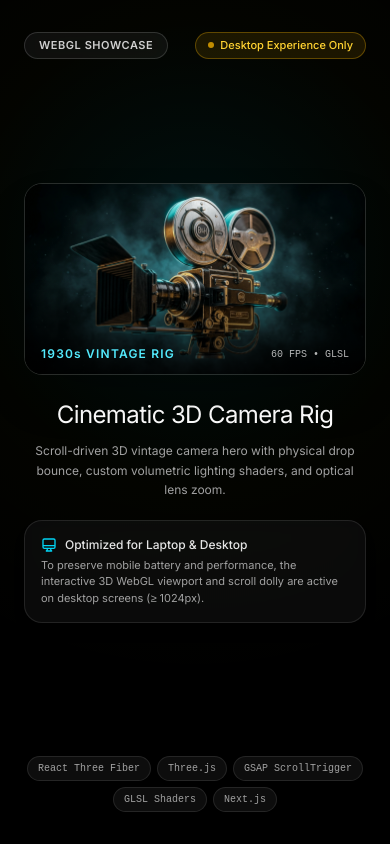
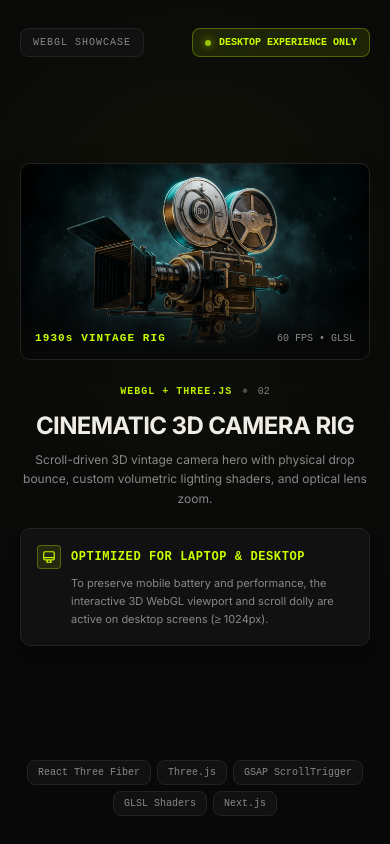
Before and after one commit to Mikey01-ui/Portfolio, a Next.js app: page / in a window 390 px wide. Built offline with nearby package versions, Linux system fonts and the light colour scheme; no server answers.

Commit message:
style: restyle mobile fallback with Miltomy box aesthetic and brand colors

```diff
--- a/src/components/hero-scene/HeroScene.tsx
+++ b/src/components/hero-scene/HeroScene.tsx
@@ -82,71 +82,88 @@
   if (!isDesktop) {
     return (
       <section
-        className="relative min-h-svh w-full bg-black text-[#f4f6fb] flex flex-col justify-between px-6 py-8 sm:px-12 sm:py-12 overflow-hidden selection:bg-cyan-500 selection:text-black"
+        className="relative min-h-svh w-full bg-[#080808] text-[#f0ede6] flex flex-col justify-between px-5 py-7 sm:px-10 sm:py-10 overflow-hidden selection:bg-[#c8ff00] selection:text-black"
         aria-label="Cinematic 3D Camera Rig"
       >
-        {/* Ambient atmospheric backdrop glow */}
+        {/* Ambient atmospheric backdrop glow with Miltomy brand green */}
         <div
-          className="absolute inset-0 pointer-events-none opacity-40 -z-0"
+          className="absolute inset-0 pointer-events-none opacity-30 -z-0"
           style={{
             background:
-              "radial-gradient(circle at 50% 30%, rgba(0, 255, 255, 0.16) 0%, rgba(200, 255, 0, 0.04) 38%, transparent 70%)",
+              "radial-gradient(circle at 50% 28%, rgba(200, 255, 0, 0.14) 0%, rgba(200, 255, 0, 0.03) 42%, transparent 70%)",
           }}
         />
 
-        {/* Top bar indicator */}
+        {/* Top bar indicators in Miltomy box style */}
         <div className="relative z-10 flex items-center justify-between w-full">
-          <div className="border border-white/15 rounded-full px-3.5 py-1 text-[11px] font-semibold tracking-wider uppercase text-white/80 bg-white/5 backdrop-blur-md">
+          <div className="border border-[#222222] bg-[#111111] rounded-md px-3 py-1.5 text-[10px] sm:text-[11px] font-mono tracking-widest uppercase text-[#888888]">
             WebGL Showcase
           </div>
-          <div className="inline-flex items-center gap-1.5 border border-amber-400/30 bg-amber-400/10 rounded-full px-3 py-1 text-[11px] font-medium text-amber-300">
-            <span className="w-1.5 h-1.5 rounded-full bg-amber-400 animate-pulse" />
-            Desktop Experience Only
+          <div className="inline-flex items-center gap-2 border border-[#c8ff00]/30 bg-[#c8ff00]/10 rounded-md px-3 py-1.5 text-[10px] sm:text-[11px] font-mono font-semibold text-[#c8ff00]">
+            <span className="w-1.5 h-1.5 rounded-full bg-[#c8ff00] shadow-[0_0_8px_#c8ff00] animate-pulse" />
+            DESKTOP EXPERIENCE ONLY
           </div>
         </div>
 
-        {/* Hero showcase card */}
-        <div className="relative z-10 flex flex-col items-center justify-center my-auto py-6 text-center max-w-md mx-auto w-full">
-          <div className="relative w-full aspect-[16/9] rounded-2xl overflow-hidden shadow-2xl border border-white/15 mb-6 group">
+        {/* Hero showcase card in Miltomy box style */}
+        <div className="relative z-10 flex flex-col items-center justify-center my-auto py-5 text-center max-w-md mx-auto w-full">
+          <div className="relative w-full aspect-[16/9] rounded-lg overflow-hidden shadow-2xl border border-[#222222] bg-[#111111] mb-5 group">
             <img
               src={`${basePath}/images/camera-3d-preview.jpg`}
               alt="1930s 3D Studio Movie Camera"
               className="w-full h-full object-cover"
             />
-            <div className="absolute inset-0 bg-gradient-to-t from-black/85 via-black/10 to-transparent pointer-events-none" />
-            <div className="absolute bottom-3 left-4 right-4 flex items-center justify-between pointer-events-none">
-              <span className="text-xs font-semibold tracking-widest text-cyan-300">1930s VINTAGE RIG</span>
-              <span className="text-[10px] text-white/70 font-mono">60 FPS • GLSL</span>
+            <div className="absolute inset-0 bg-gradient-to-t from-[#080808] via-black/25 to-transparent pointer-events-none" />
+            <div className="absolute bottom-3 left-3.5 right-3.5 flex items-center justify-between pointer-events-none">
+              <span className="text-[11px] font-mono font-bold tracking-widest text-[#c8ff00] drop-shadow-sm">
+                1930s VINTAGE RIG
+              </span>
+              <span className="text-[10px] text-[#888888] font-mono">
+                60 FPS • GLSL
+              </span>
             </div>
           </div>
 
-          <h1 className="text-2xl sm:text-3xl font-normal tracking-tight text-white mb-2.5">
+          <div className="flex items-center gap-2 mb-1.5">
+            <span className="text-[10px] font-mono font-semibold tracking-widest uppercase text-[#c8ff00]">
+              WEBGL + THREE.JS
+            </span>
+            <span className="text-neutral-600 font-mono">•</span>
+            <span className="text-[10px] font-mono text-[#888888]">
+              02
+            </span>
+          </div>
+
+          <h1 className="text-2xl sm:text-3xl font-bold tracking-tight text-[#f0ede6] uppercase mb-2">
             Cinematic 3D Camera Rig
           </h1>
 
-          <p className="text-xs sm:text-sm text-neutral-400 leading-relaxed mb-5 font-normal">
+          <p className="text-xs sm:text-sm text-[#888888] leading-relaxed mb-5 font-normal">
             Scroll-driven 3D vintage camera hero with physical drop bounce, custom volumetric lighting shaders, and optical lens zoom.
           </p>
 
-          <div className="bg-white/[0.04] border border-white/10 rounded-2xl p-4 text-left w-full backdrop-blur-md shadow-lg">
-            <div className="flex items-center gap-2 text-xs font-medium text-neutral-200 mb-1">
-              <svg className="w-4 h-4 text-cyan-400 shrink-0" fill="none" viewBox="0 0 24 24" stroke="currentColor">
-                <path strokeLinecap="round" strokeLinejoin="round" strokeWidth="2" d="M9.75 17L9 20l-1 1h8l-1-1-.75-3M3 13h18M5 17h14a2 2 0 002-2V5a2 2 0 00-2-2H5a2 2 0 00-2 2v10a2 2 0 002 2z" />
-              </svg>
-              Optimized for Laptop & Desktop
+          {/* Miltomy Box Style Info Card */}
+          <div className="bg-[#111111] border border-[#222222] rounded-lg p-4 sm:p-5 text-left w-full shadow-lg">
+            <div className="flex items-center gap-2.5 text-xs font-semibold text-[#f0ede6] mb-1.5 font-mono uppercase tracking-wider">
+              <div className="w-6 h-6 rounded bg-[#c8ff00]/10 border border-[#c8ff00]/30 flex items-center justify-center text-[#c8ff00] shrink-0">
+                <svg className="w-3.5 h-3.5 text-[#c8ff00]" fill="none" viewBox="0 0 24 24" stroke="currentColor">
+                  <path strokeLinecap="round" strokeLinejoin="round" strokeWidth="2" d="M9.75 17L9 20l-1 1h8l-1-1-.75-3M3 13h18M5 17h14a2 2 0 002-2V5a2 2 0 00-2-2H5a2 2 0 00-2 2v10a2 2 0 002 2z" />
+                </svg>
+              </div>
+              <span className="text-[#c8ff00]">Optimized for Laptop & Desktop</span>
             </div>
-            <p className="text-[11px] text-neutral-400 leading-normal">
+            <p className="text-[11px] text-[#888888] leading-relaxed pl-8.5">
               To preserve mobile battery and performance, the interactive 3D WebGL viewport and scroll dolly are active on desktop screens (≥ 1024px).
             </p>
           </div>
         </div>
 
-        {/* Footer Tech Stack Tags */}
+        {/* Footer Tech Stack Tags in Miltomy box style */}
         <div className="relative z-10 flex flex-wrap items-center justify-center gap-1.5 max-w-md mx-auto pt-2">
           {["React Three Fiber", "Three.js", "GSAP ScrollTrigger", "GLSL Shaders", "Next.js"].map((tech) => (
             <span
               key={tech}
-              className="border border-white/10 bg-white/5 px-2.5 py-1 rounded-full text-[10px] text-neutral-400 font-mono"
+              className="border border-[#222222] bg-[#111111] px-2.5 py-1 rounded-md text-[10px] text-[#888888] font-mono hover:border-[#c8ff00]/40 hover:text-[#c8ff00] transition-colors"
             >
               {tech}
             </span>
```
